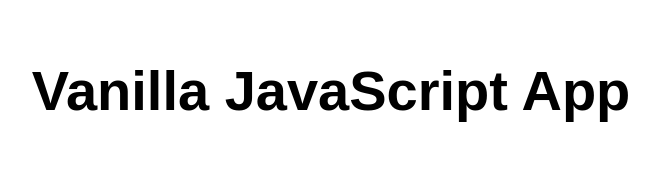
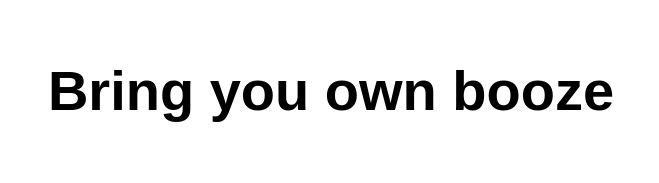
Before and after one commit to MichaelRasaka/project1, a website: page src/index.html in a window 1280 px wide. Shown: the whole page, without its empty margins (309-968 px from the left). Drawn offline with Linux system fonts and the light colour scheme.

Commit message:
Update index.html

```diff
--- a/src/index.html
+++ b/src/index.html
@@ -10,7 +10,7 @@
 
 <body>
   <main>
-    <h1>Vanilla JavaScript App</h1>
+    <h1>Bring you own booze</h1>
   </main>
 </body>
 
```
